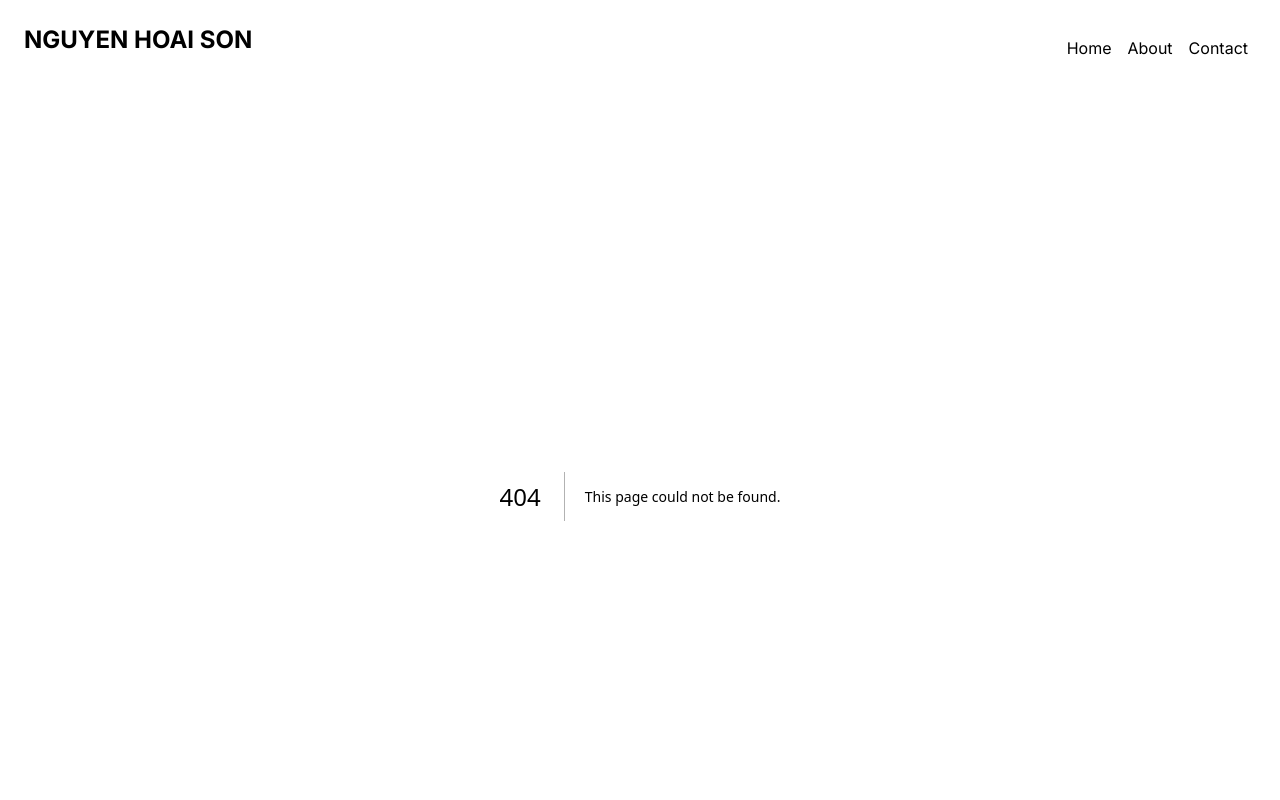
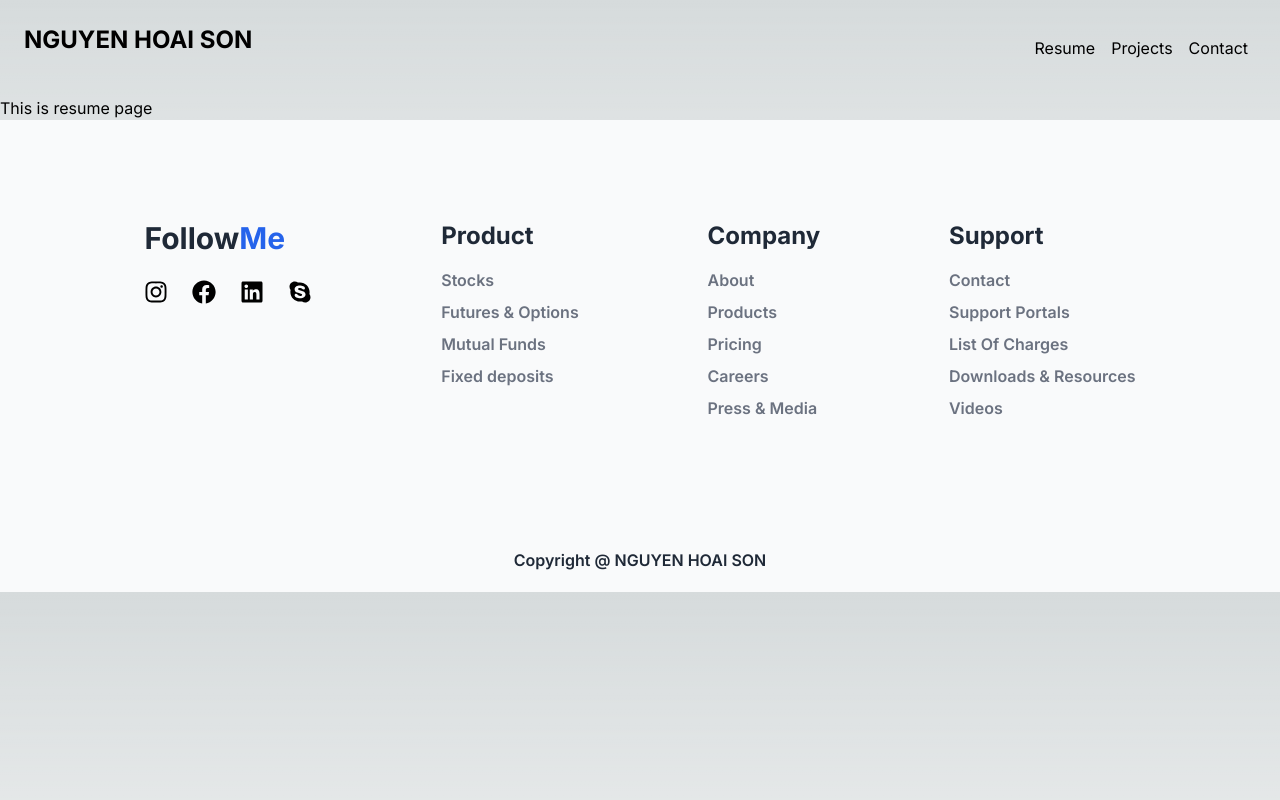
Before and after one commit to sonraintb98/blog, a Next.js app: page /resume in a window 1280 px wide. Before the commit this address had no page. Shown: the top 800 px of the page. Built offline with nearby package versions, Linux system fonts and the light colour scheme.

Commit message:
Change href nav

```diff
--- /dev/null
+++ b/src/app/contact/page.tsx
@@ -0,0 +1,11 @@
+import React from "react";
+
+const Contact = () => {
+  return (
+    <div>
+      <h1>This is Contact page</h1>
+    </div>
+  );
+};
+
+export default Contact;
--- a/src/app/layout.tsx
+++ b/src/app/layout.tsx
@@ -1,8 +1,8 @@
 import type { Metadata } from "next";
 import { Inter } from "next/font/google";
 import "./globals.css";
-import AppHeader from "@/components/Header/app.header";
-import AppFooter from "@/components/Footer/app.footer";
+import AppHeader from "@/components/app.header";
+import AppFooter from "@/components/app.footer";
 
 const inter = Inter({ subsets: ["latin"] });
 
--- /dev/null
+++ b/src/app/projects/page.tsx
@@ -0,0 +1,11 @@
+import React from "react";
+
+const Projects = () => {
+  return (
+    <div>
+      <h1>This is projects page</h1>
+    </div>
+  );
+};
+
+export default Projects;
--- /dev/null
+++ b/src/app/resume/page.tsx
@@ -0,0 +1,11 @@
+import React from "react";
+
+const page = () => {
+  return (
+    <div>
+      <h1>This is resume page</h1>
+    </div>
+  );
+};
+
+export default page;
--- a/src/components/Header/header.module.css
+++ /dev/null
@@ -1,4 +0,0 @@
-.a {
-    font-size: 1.5vw;
-    font-weight: bold;
-}
--- a/src/components/Footer/app.footer.tsx
+++ b/src/components/app.footer.tsx
@@ -1,5 +1,12 @@
 import React from "react";
-import { FaInstagram, FaTwitter, FaLinkedin, FaYoutube } from "react-icons/fa";
+import {
+  FaInstagram,
+  FaTwitter,
+  FaLinkedin,
+  FaYoutube,
+  FaFacebook,
+  FaSkype,
+} from "react-icons/fa";
 
 const AppFooter = () => {
   return (
@@ -8,13 +15,13 @@ const AppFooter = () => {
         <div className="p-5">
           <ul>
             <p className="text-gray-800 font-bold text-3xl pb-6">
-              strean<span className="text-blue-600">line</span>
+              Follow<span className="text-blue-600">Me</span>
             </p>
             <div className="flex gap-6 pb-5">
               <FaInstagram className="text-2xl cursor-pointer hover:text-yellow-600" />
-              <FaTwitter className="text-2xl cursor-pointer hover:text-blue-600" />
+              <FaFacebook className="text-2xl cursor-pointer hover:text-blue-600" />
               <FaLinkedin className="text-2xl cursor-pointer hover:text-blue-600" />
-              <FaYoutube className="text-2xl cursor-pointer hover:text-red-600" />
+              <FaSkype className="text-2xl cursor-pointer hover:text-blue-600" />
             </div>
           </ul>
         </div>
--- a/src/components/Header/app.header.tsx
+++ b/src/components/app.header.tsx
@@ -1,7 +1,6 @@
 "use client";
 import React, { useState } from "react";
 import Link from "next/link";
-import style from "./header.module.css";
 
 const AppHeader = () => {
   const [isOpen, setIsOpen] = useState(false);
@@ -29,15 +28,15 @@ const AppHeader = () => {
   return (
     <nav className="gb-gray-800 text-black p-4 sm:p-6 md:flex md:justify-between md:items-center">
       <div className="container mx-auto flex justify-between items-center">
-        <a href="" className="text-black font-bold text-2xl pb-4">
+        <Link href="/" className="text-black font-bold text-2xl pb-4">
           NGUYEN HOAI SON
-        </a>
+        </Link>
         <div className={getMenuClasses()}>
-          <Link href="/" className="mx-2 hover:text-gray-100">
-            Home
+          <Link href="/resume" className="mx-2 hover:text-gray-100">
+            Resume
           </Link>
-          <Link href="/about" className="mx-2 hover:text-gray-100">
-            About
+          <Link href="/projects" className="mx-2 hover:text-gray-100">
+            Projects
           </Link>
           <Link href="/contact" className="mx-2 hover:text-gray-100">
             Contact
```
Also changed, not shown: src/components/Footer/footer.module.css (deleted, +0 -31 lines).
